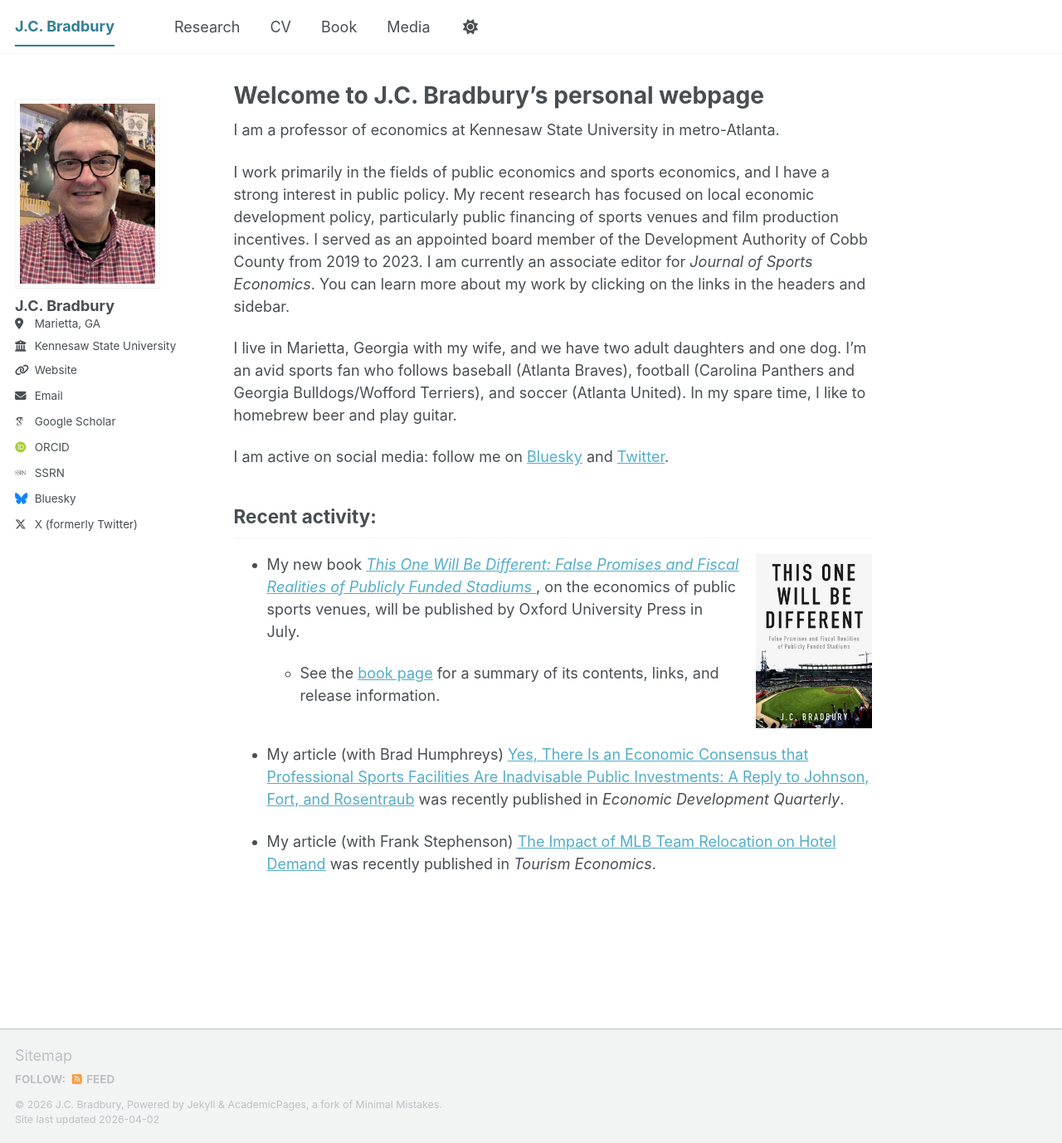
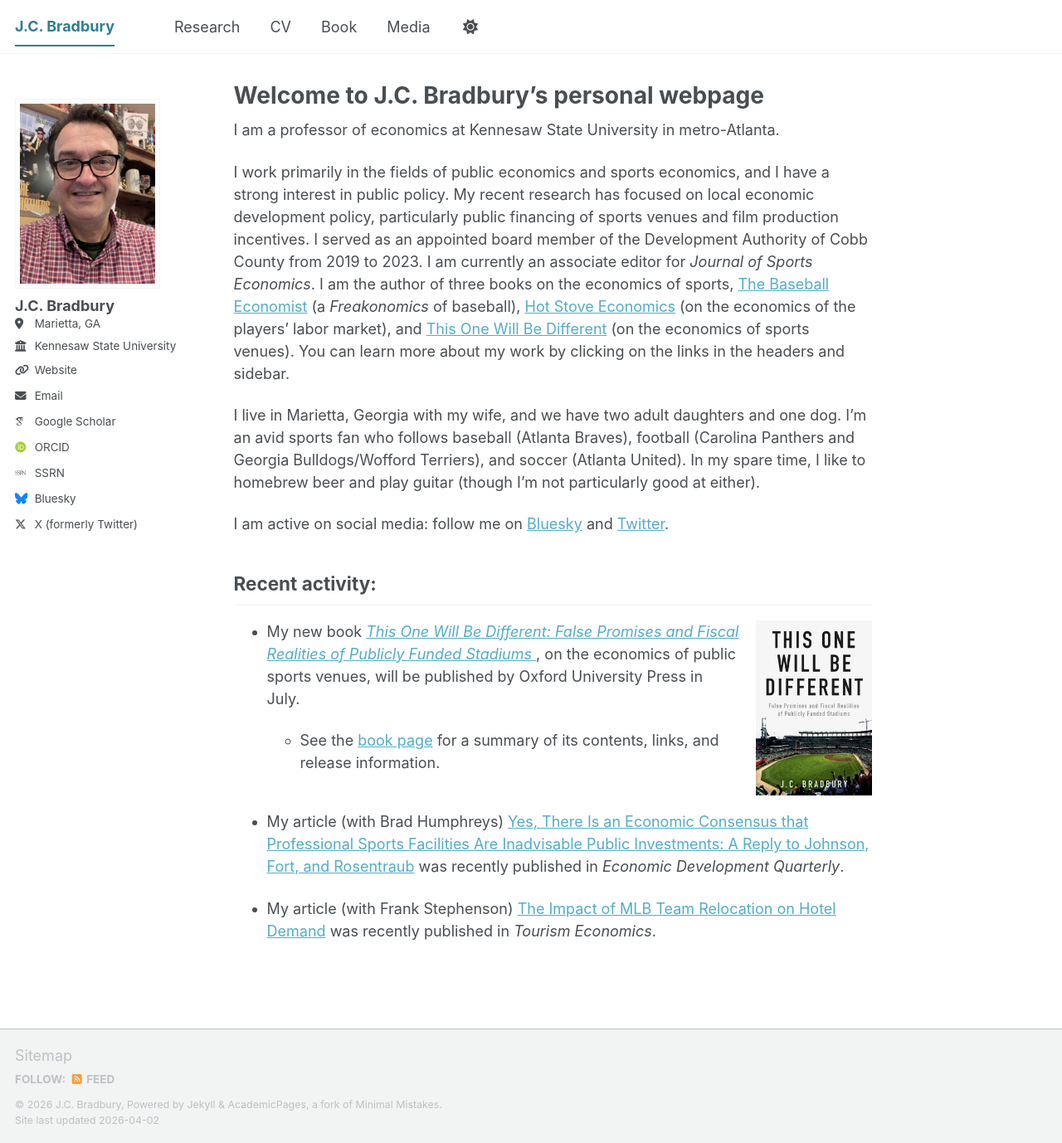
Before and after one commit to jcbradbury/jcbradbury.github.io, a Jekyll site: the page built from _pages/about.md, in a window 1280 px wide and 1378 px high. Shown: the whole window at 83% size. Built offline with Jekyll 4.4.1, drawn with Linux system fonts in a browser that asks for light colours; some web fonts are replaced; a script bundle is joined from its source files by our own code; library files that are not in the unit come from our copies.

Commit message:
Update about.md

```diff
--- a/_pages/about.md
+++ b/_pages/about.md
@@ -9,10 +9,10 @@ redirect_from:
 
 I am a professor of economics at Kennesaw State University in metro-Atlanta.
 
-I work primarily in the fields of public economics and sports economics, and I have a strong interest in public policy. My recent research has focused on local economic development policy, particularly public financing of sports venues and film production incentives. I served as an appointed board member of the Development Authority of Cobb County from 2019 to 2023. I am currently an associate editor for *Journal of Sports Economics*. You can learn more about my work by clicking on the links in the headers and sidebar.
+I work primarily in the fields of public economics and sports economics, and I have a strong interest in public policy. My recent research has focused on local economic development policy, particularly public financing of sports venues and film production incentives. I served as an appointed board member of the Development Authority of Cobb County from 2019 to 2023. I am currently an associate editor for *Journal of Sports Economics*. I am the author of three books on the economics of sports, [The Baseball Economist](https://www.amazon.com/Baseball-Economist-Real-Game-Exposed/dp/0452289025/) (a *Freakonomics* of baseball), [Hot Stove Economics](https://www.amazon.com/Hot-Stove-Economics-Understanding-Baseballs/dp/1441962689/) (on the economics of the players' labor market), and [This One Will Be Different](https://www.amazon.com/This-One-Will-Different-Realities/dp/0197820212) (on the economics of sports venues).  You can learn more about my work by clicking on the links in the headers and sidebar.
 
 
-I live in Marietta, Georgia with my wife, and we have two adult daughters and one dog. I'm an avid sports fan who follows baseball (Atlanta Braves), football (Carolina Panthers and Georgia Bulldogs/Wofford Terriers), and soccer (Atlanta United). In my spare time, I like to homebrew beer and play guitar.
+I live in Marietta, Georgia with my wife, and we have two adult daughters and one dog. I'm an avid sports fan who follows baseball (Atlanta Braves), football (Carolina Panthers and Georgia Bulldogs/Wofford Terriers), and soccer (Atlanta United). In my spare time, I like to homebrew beer and play guitar (though I'm not particularly good at either).
 
 I am active on social media: follow me on [Bluesky](https://bsky.app/profile/jcbradbury.com) and [Twitter](https://x.com/jc_bradbury).
 
```
